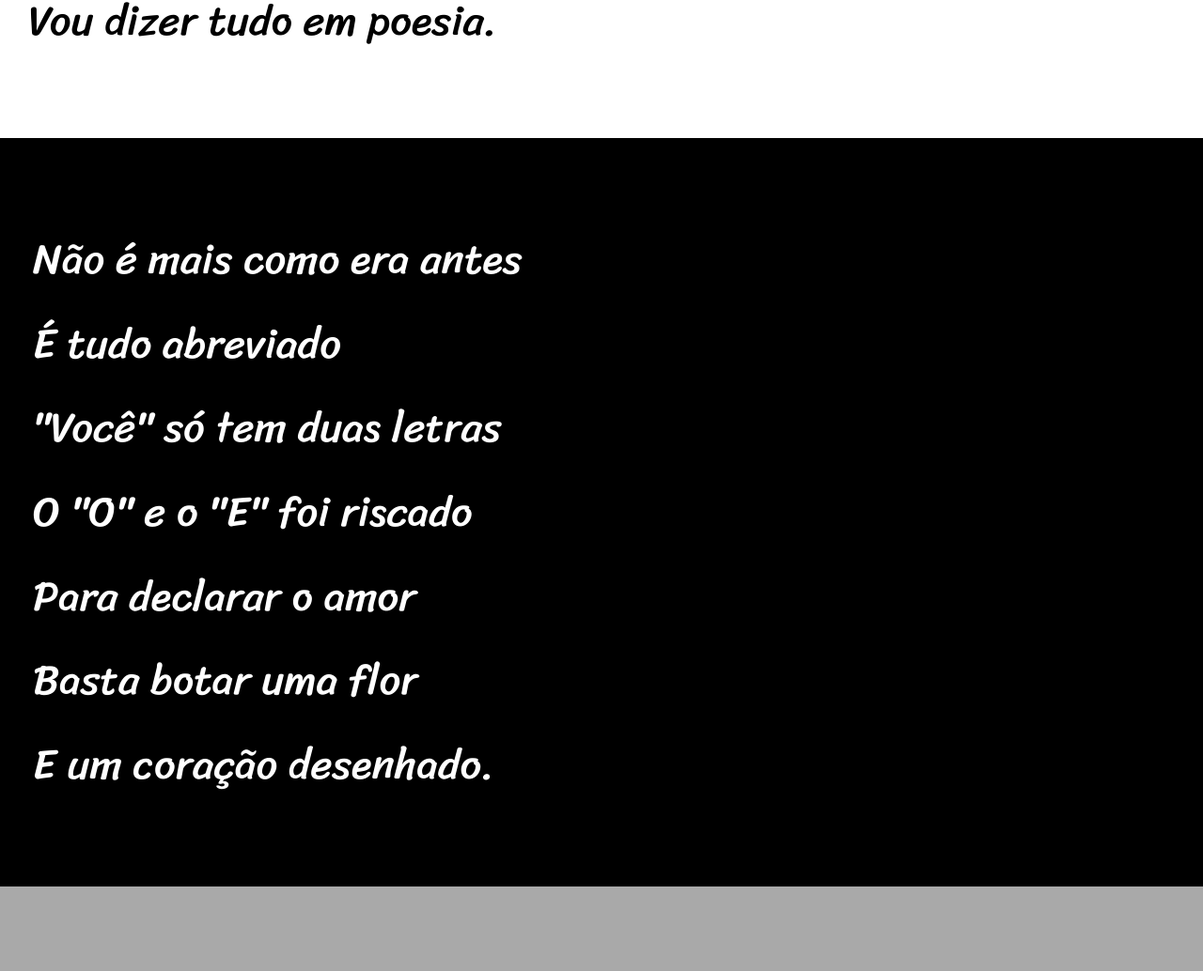
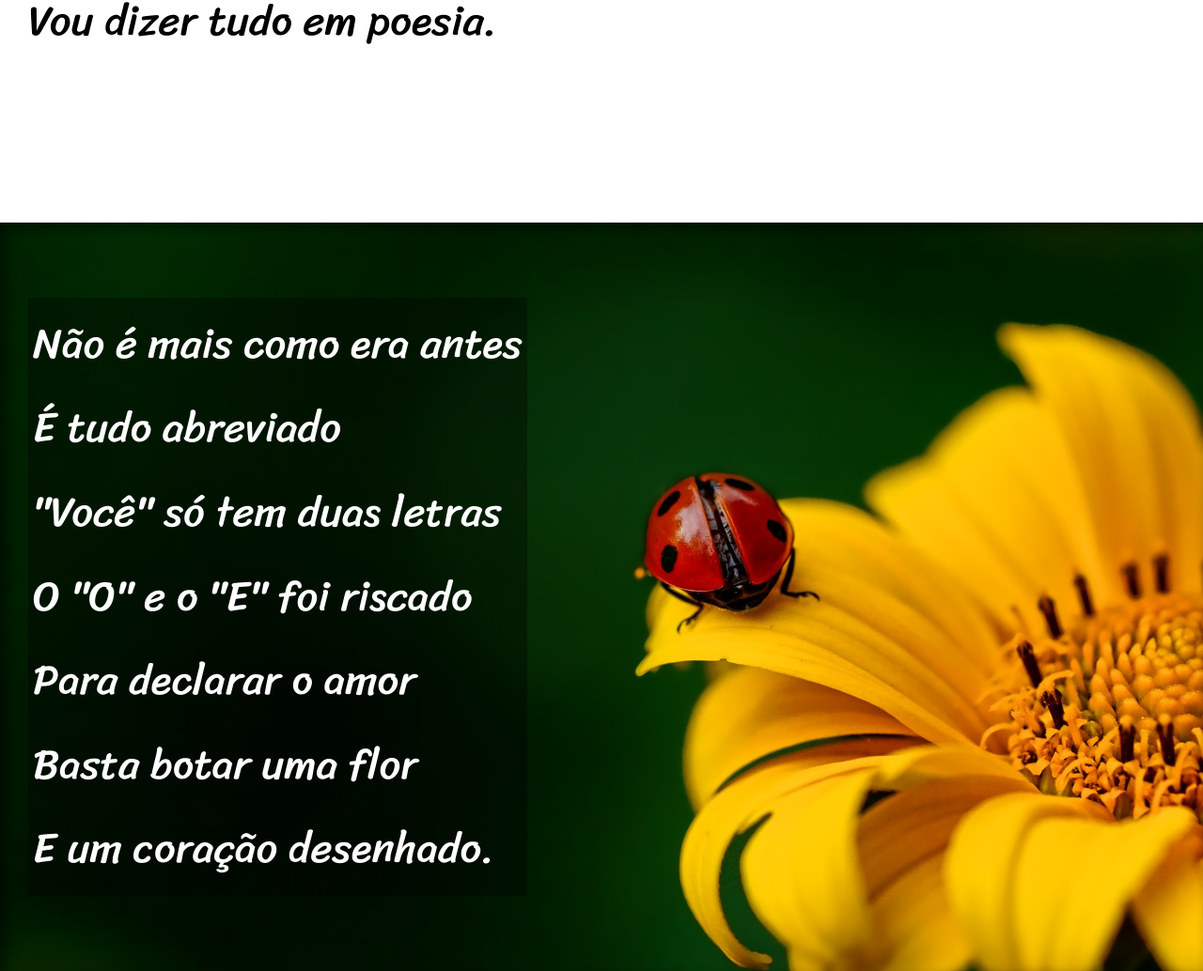
Before and after one commit to FilipeS0/cordel-modernoguanabara, a plain HTML site: page index.html in a window 1280 px wide. Shown: the part 900-1934 px from the top of the page at 94% size. Drawn offline with Linux system fonts and the light colour scheme.

Commit message:
finishing with a background

```diff
--- a/index.html
+++ b/index.html
@@ -24,7 +24,7 @@
         </p>
     </section>
 
-    <section class="image">
+    <section class="image" id="img1">
         <p>
             Não é mais como era antes <br>
             É tudo abreviado <br>
@@ -57,7 +57,7 @@
         </p>
     </section>
 
-    <section class="image">
+    <section class="image" id="img2">
         <p>
             Tenho saudade das cartas <br>
             Escritas com a própria mão <br>
--- a/style.css
+++ b/style.css
@@ -55,6 +55,10 @@ section {
     font-size: 3.5vw;
 }
 
+section > p {
+    padding-bottom: 2em;
+}
+
 section.normal {
     background-color: white;
     color: black;
@@ -63,12 +67,21 @@ section.normal {
 section.image {
     background-color: rgb(0, 0, 0);
     color: white;
+    box-shadow: inset 6px 6px 13px 0px rgba(0, 0, 0, 0.493);
 }
 
 section.image > p {
     display: inline-block;
     padding: 5px;
-    background-color: rgba(0, 0, 0, 0.214);
+    background-color: rgba(0, 0, 0, 0.341);
+}
+
+section#img1 {
+    background: url(imagens/background001.jpg) right center/cover fixed;
+}
+
+section#img2 {
+    background: url(imagens/background002.jpg) right center/cover fixed;
 }
 
 footer {
```
